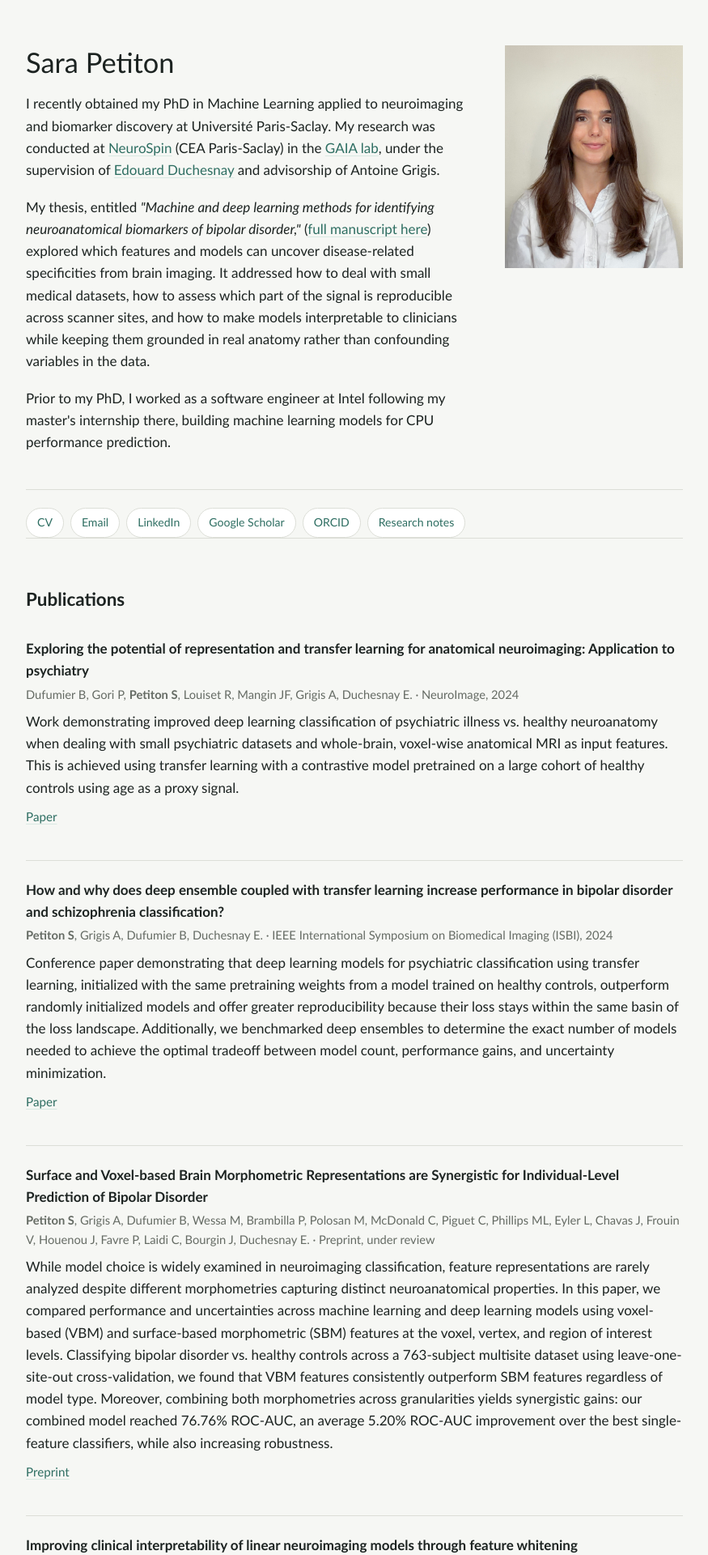
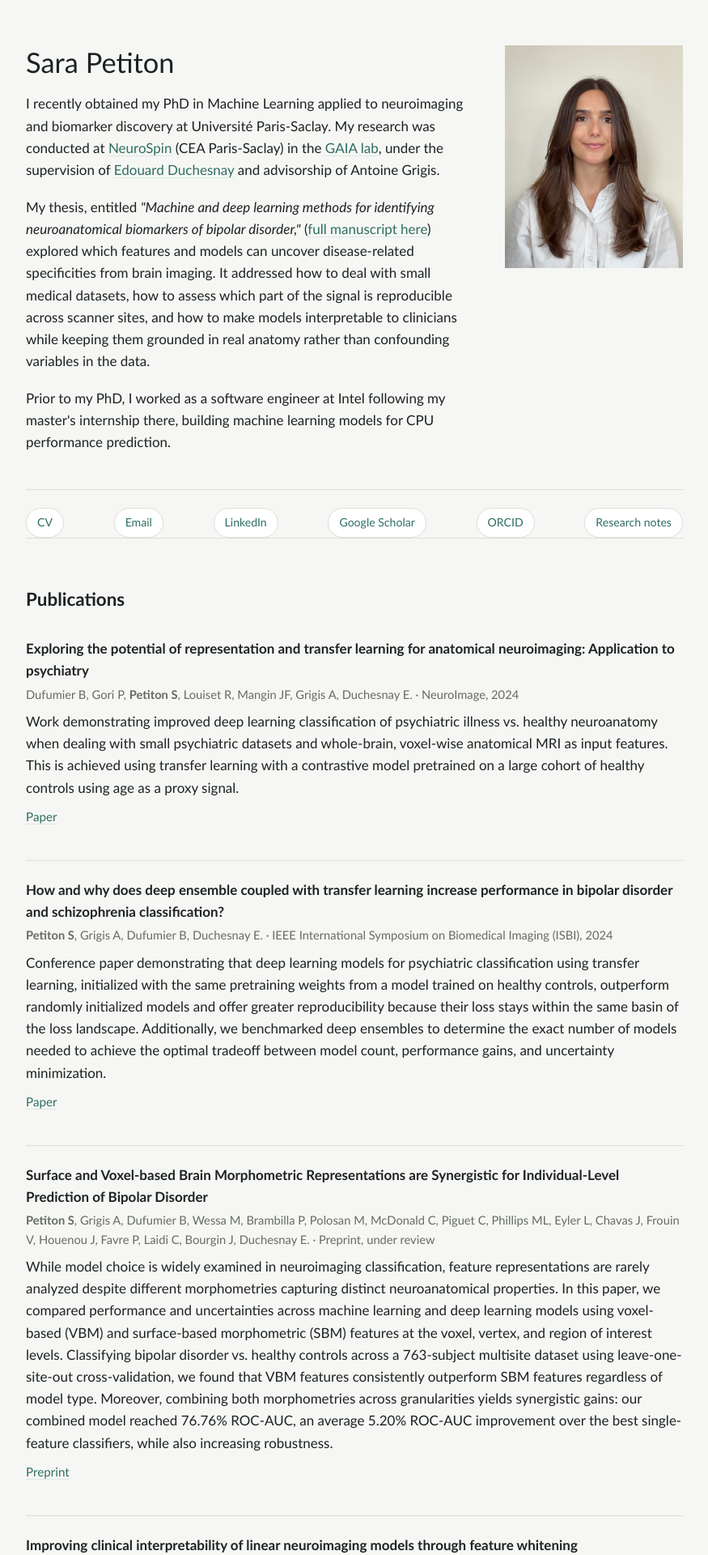
Before and after one commit to SaraMPetiton/sarampetiton.github.io, a Jekyll site: the page built from index.html, in a window 1280 px wide. Shown: the top 1920 px of the page at 81% size, without its empty margins (202-1077 px from the left). Built offline with Jekyll 4.4.1, drawn with Linux system fonts in a browser that asks for light colours.

Commit message:
update frieze

```diff
--- a/assets/css/style.css
+++ b/assets/css/style.css
@@ -127,6 +127,7 @@ a:focus-visible, button:focus-visible {
 .frieze {
   display: flex;
   flex-wrap: wrap;
+  justify-content: space-between;
   gap: 8px;
   margin-top: 26px;
   padding-top: 22px;
```
